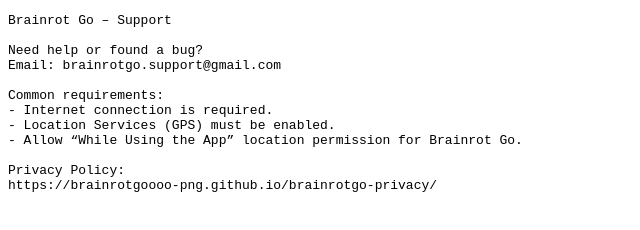
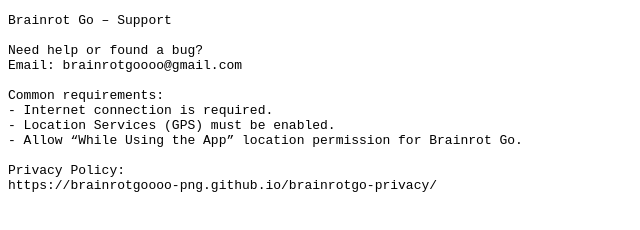
Before and after one commit to brainrotgoooo-png/brainrotgo-privacy, a plain HTML site: page support.html in a window 1280 px wide. Shown: the full height of the page, 0-640 px from the left. Drawn offline with Linux system fonts and the light colour scheme.

Commit message:
Update support.html

```diff
--- a/support.html
+++ b/support.html
@@ -10,7 +10,7 @@
 Brainrot Go – Support
 
 Need help or found a bug?
-Email: brainrotgo.support@gmail.com
+Email: brainrotgoooo@gmail.com
 
 Common requirements:
 - Internet connection is required.
```
